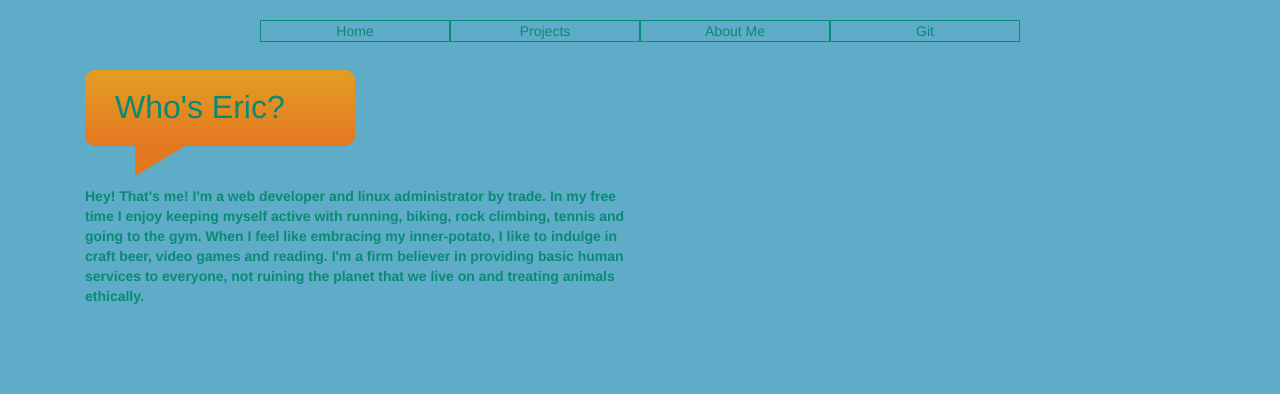
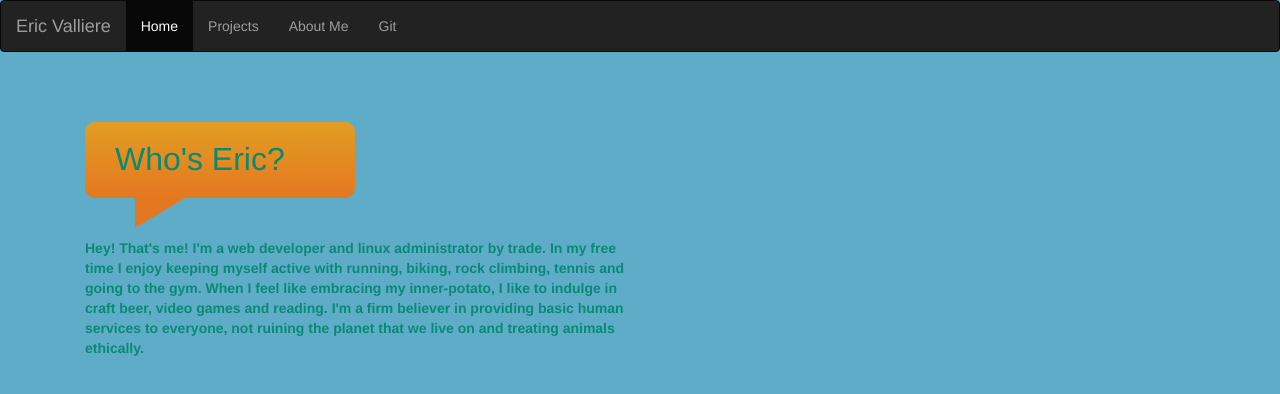
Before and after one commit to edvallie/homepage, a plain HTML site: page aboutMe.html in a window 1280 px wide. Drawn offline with Linux system fonts and the light colour scheme.

Commit message:
change navigation bar to bootstrap inversed

```diff
--- a/aboutMe.html
+++ b/aboutMe.html
@@ -20,15 +20,22 @@
 </head>
 
 <body class="ripped">
+
+<nav class="navbar navbar-inverse">
+    <div class="container-fluid">
+        <div class="navbar-header">
+            <a class="navbar-brand" href="#">Eric Valliere</a>
+        </div>
+        <ul class="nav navbar-nav">
+            <li class="active"><a href="#">Home</a></li>
+            <li><a href="/projects.html">Projects</a></li>
+            <li><a href="/aboutMe.html">About Me</a></li>
+            <li><a href="http://github.com/edvallie" target="_blank">Git</a></li>
+        </ul>
+    </div>
+</nav>
+
 <div class="container">
-		<div id="header">
-			<div class="col-xs-2"></div>
-			<div class="col-xs-2 headerNavContainer"><a class="headerNav" href="/">Home</a></div>
-			<div class="col-xs-2 headerNavContainer"><a class="headerNav" href="/projects.html">Projects</a></div>
-			<div class="col-xs-2 headerNavContainer"><a class="headerNav" href="/aboutMe.html">About Me</a></div>
-			<div class="col-xs-2 headerNavContainer"><a class="headerNav" href="http://github.com/edvallie" target="_blank">Git</a></div>
-			<div class="col-xs-2"></div>
-		</div>
 
     <div id="content">
         <div class="col-md-6">
@@ -36,8 +43,12 @@
             <p class="chatBubble">Who's Eric?</p>
 
             <!-- Add a graphic and a speech bubble here maybe? fiverr for graphic? Fix stupid grid and make it take up half -->
-			<br /><br />
-			<p class="color2">Hey! That's me! I'm a web developer and linux administrator by trade. In my free time I enjoy keeping myself active with running, biking, rock climbing, tennis and going to the gym. When I feel like embracing my inner-potato, I like to indulge in craft beer, video games and reading. I'm a firm believer in providing basic human services to everyone, not ruining the planet that we live on and treating animals ethically.</p>
+            <br/><br/>
+            <p class="color2">Hey! That's me! I'm a web developer and linux administrator by trade. In my free time I
+                enjoy keeping myself active with running, biking, rock climbing, tennis and going to the gym. When I
+                feel like embracing my inner-potato, I like to indulge in craft beer, video games and reading. I'm a
+                firm believer in providing basic human services to everyone, not ruining the planet that we live on and
+                treating animals ethically.</p>
         </div>
     </div>
 
```
Also changed, not shown: base.html (+13 -0 lines), index.html (+2 -10 lines), projects.html (+14 -7 lines). Lines whose indentation alone changed are shown as unchanged.
